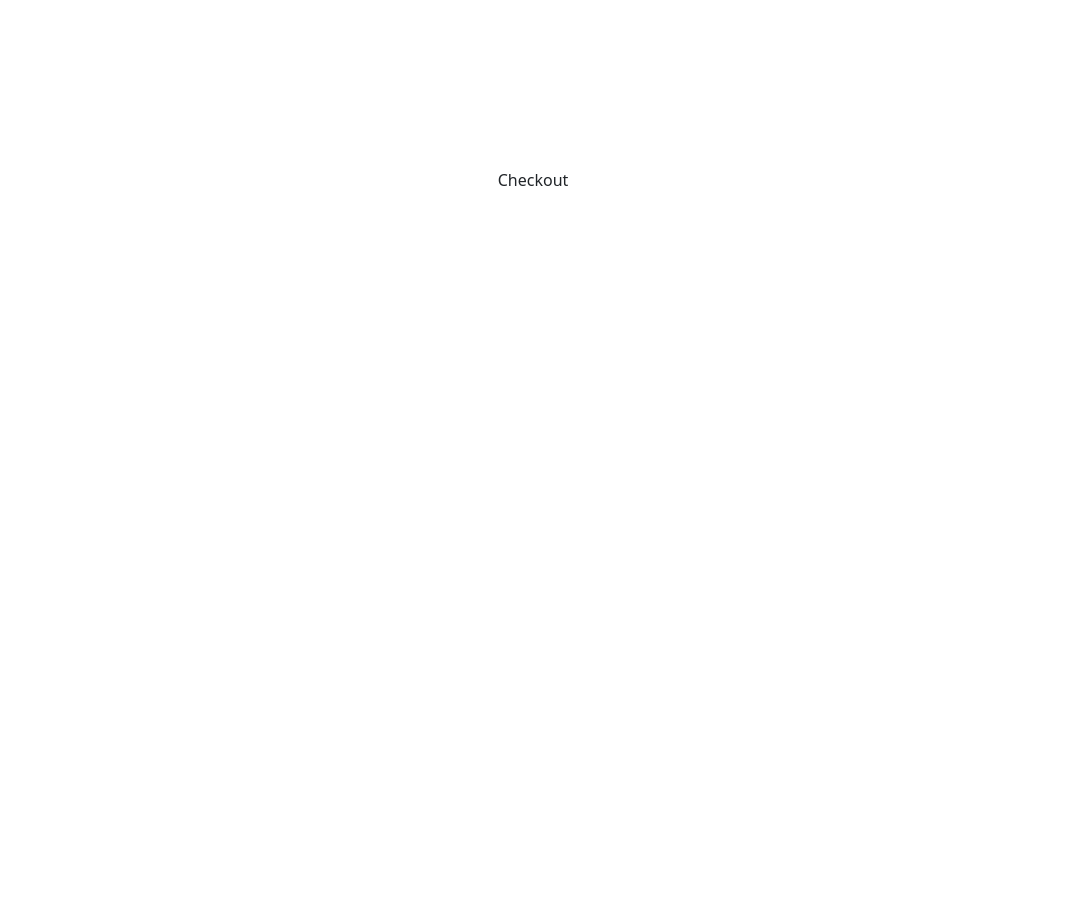
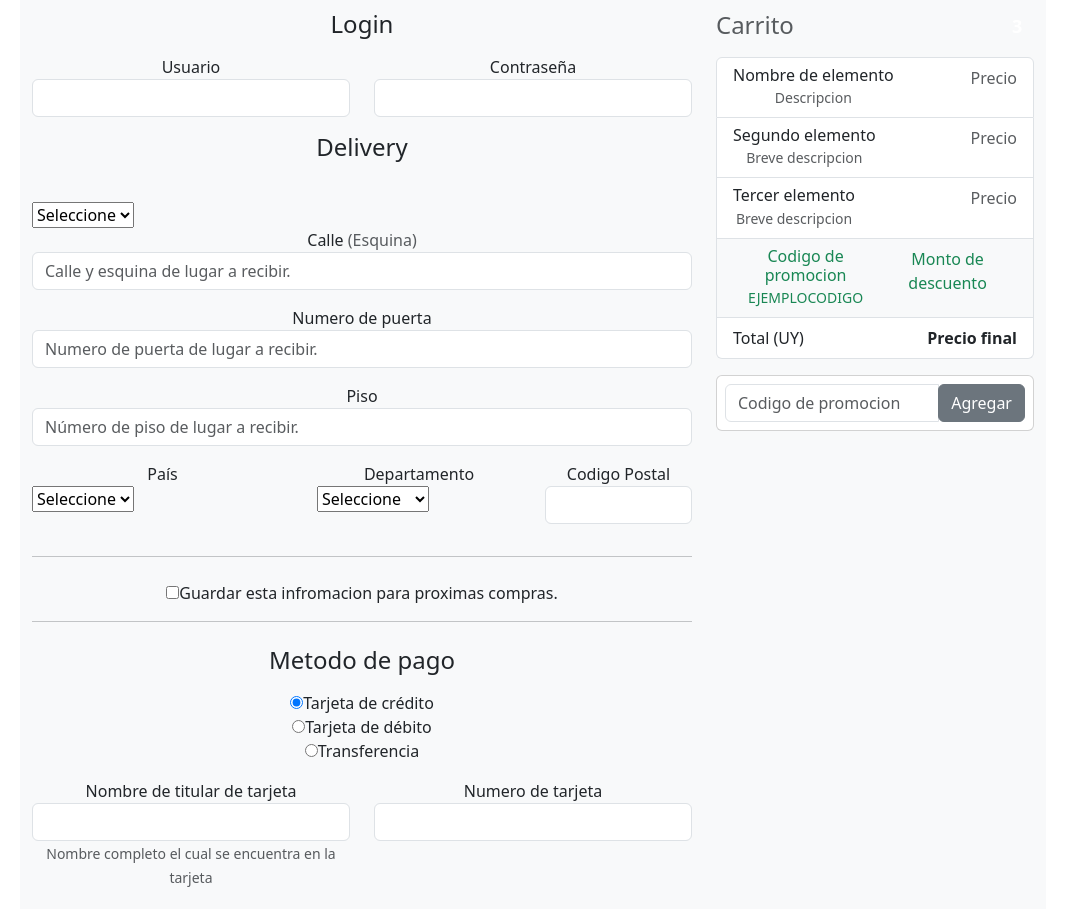
Before and after one commit to socram11/FrontEnd-HA, a React (Vite) app in the folder FrontEndHA/: page /checkout in a window 1280 px wide. Shown: the part 220-1129 px from the top of the page, without its empty margins (107-1172 px from the left). Before the commit the page ends 800 px from the top, so only its background shows below. Built offline with nearby package versions, Linux system fonts and the light colour scheme.

Commit message:
Update Checkout.jsx

```diff
--- a/FrontEndHA/src/pages/Checkout.jsx
+++ b/FrontEndHA/src/pages/Checkout.jsx
@@ -1,7 +1,185 @@
 import React from "react";
 
 const Checkout = () => {
-  return <div>Checkout</div>;
+  return (
+    <div className="min-h-screen bg-light py-5">
+      <div className="container">
+        <div className="py-5 text-center">
+          <h2>Checkout</h2>
+          <p className="lead">
+
+          </p>
+        </div>
+
+        <div className="row">
+          <div className="col-md-4 order-md-2 mb-4">
+            <h4 className="d-flex justify-content-between align-items-center mb-3">
+              <span className="text-muted">Carrito</span>
+              <span className="badge badge-secondary badge-pill">3</span>
+            </h4>
+            <ul className="list-group mb-3">
+              <li className="list-group-item d-flex justify-content-between lh-condensed">
+                <div>
+                  <h6 className="my-0">Nombre de elemento</h6>
+                  <small className="text-muted">Descripcion</small>
+                </div>
+                <span className="text-muted">Precio</span>
+              </li>
+              <li className="list-group-item d-flex justify-content-between lh-condensed">
+                <div>
+                  <h6 className="my-0">Segundo elemento</h6>
+                  <small className="text-muted">Breve descripcion</small>
+                </div>
+                <span className="text-muted">Precio</span>
+              </li>
+              <li className="list-group-item d-flex justify-content-between lh-condensed">
+                <div>
+                  <h6 className="my-0">Tercer elemento </h6>
+                  <small className="text-muted">Breve descripcion</small>
+                </div>
+                <span className="text-muted">Precio</span>
+              </li>
+              <li className="list-group-item d-flex justify-content-between bg-light">
+                <div className="text-success">
+                  <h6 className="my-0">Codigo de promocion</h6>
+                  <small>EJEMPLOCODIGO</small>
+                </div>
+                <span className="text-success">Monto de descuento</span>
+              </li>
+              <li className="list-group-item d-flex justify-content-between">
+                <span>Total (UY)</span>
+                <strong>Precio final</strong>
+              </li>
+            </ul>
+
+            <form className="card p-2">
+              <div className="input-group">
+                <input type="text" className="form-control" placeholder="Codigo de promocion" />
+                <div className="input-group-append">
+                  <button type="submit" className="btn btn-secondary">Agregar</button>
+                </div>
+              </div>
+            </form>
+          </div>
+
+          <div className="col-md-8 order-md-1">
+            <h4 className="mb-3">Login</h4>
+            <form>
+              <div className="row">
+                <div className="col-md-6 mb-3">
+                  <label htmlFor="firstName">Usuario</label>
+                  <input type="text" className="form-control" id="firstName" placeholder="" required />
+                </div>
+                <div className="col-md-6 mb-3">
+                  <label htmlFor="lastName">Contraseña</label>
+                  <input type="text" className="form-control" id="lastName" placeholder="" required />
+                </div>
+              </div>
+
+              <div className="mb-3">
+                <h4 className="mb-3">Delivery</h4>
+                <label htmlFor="delivery"></label>
+                  <select className="custom-select d-block w-full" id="country" required>
+                    <option value="">Seleccione</option>
+                    <option>SI</option>
+                    <option>NO</option>
+                  </select>
+                <label htmlFor="email">Calle <span className="text-muted">(Esquina)</span></label>
+                <input type="email" className="form-control" id="email" placeholder="Calle y esquina de lugar a recibir." />
+              </div>
+
+              <div className="mb-3">
+                <label htmlFor="address">Numero de puerta</label>
+                <input type="text" className="form-control" id="address" placeholder="Numero de puerta de lugar a recibir." required />
+              </div>
+
+              <div className="mb-3">
+                <label htmlFor="address2">Piso <span className="text-muted"></span></label>
+                <input type="text" className="form-control" id="address2" placeholder="Número de piso de lugar a recibir." />
+              </div>
+
+              <div className="row">
+                <div className="col-md-5 mb-3">
+                  <label htmlFor="country">País</label>
+                  <select className="custom-select d-block w-full" id="country" required>
+                    <option value="">Seleccione</option>
+                    <option>Uruguay</option>
+                  </select>
+                </div>
+                <div className="col-md-4 mb-3">
+                  <label htmlFor="state">Departamento </label>
+                  <select className="custom-select d-block w-full" id="state" required>
+                    <option value="">Seleccione</option>
+                    <option>Montevideo</option>
+                  </select>
+                </div>
+                <div className="col-md-3 mb-3">
+                  <label htmlFor="zip">Codigo Postal</label>
+                  <input type="text" className="form-control" id="zip" placeholder="" required />
+                </div>
+              </div>
+
+              <hr className="mb-4" />
+
+              <div className="custom-control custom-checkbox">
+                <input type="checkbox" className="custom-control-input" id="save-info" />
+                <label className="custom-control-label" htmlFor="save-info">
+                   Guardar esta infromacion para proximas compras.
+                </label>
+              </div>
+
+              <hr className="mb-4" />
+
+              <h4 className="mb-3">Metodo de pago</h4>
+
+              <div className="d-block my-3">
+                <div className="custom-control custom-radio">
+                  <input id="credit" name="paymentMethod" type="radio" className="custom-control-input" defaultChecked required />
+                  <label className="custom-control-label" htmlFor="credit">Tarjeta de crédito</label>
+                </div>
+                <div className="custom-control custom-radio">
+                  <input id="debit" name="paymentMethod" type="radio" className="custom-control-input" required />
+                  <label className="custom-control-label" htmlFor="debit">Tarjeta de débito</label>
+                </div>
+                <div className="custom-control custom-radio">
+                  <input id="paypal" name="paymentMethod" type="radio" className="custom-control-input" required />
+                  <label className="custom-control-label" htmlFor="paypal">Transferencia</label>
+                </div>
+              </div>
+
+              <div className="row">
+                <div className="col-md-6 mb-3">
+                  <label htmlFor="cc-name">Nombre de titular de tarjeta</label>
+                  <input type="text" className="form-control" id="cc-name" placeholder="" required />
+                  <small className="text-muted">Nombre completo el cual se encuentra en la tarjeta</small>
+                </div>
+                <div className="col-md-6 mb-3">
+                  <label htmlFor="cc-number">Numero de tarjeta</label>
+                  <input type="text" className="form-control" id="cc-number" placeholder="" required />
+                </div>
+              </div>
+              <div className="row">
+                <div className="col-md-3 mb-3">
+                  <label htmlFor="cc-expiration">Expiracion</label>
+                  <input type="text" className="form-control" id="cc-expiration" placeholder="" required />
+                </div>
+                <div className="col-md-3 mb-3">
+                  <label htmlFor="cc-cvv">CVV</label>
+                  <input type="text" className="form-control" id="cc-cvv" placeholder="" required />
+                </div>
+              </div>
+              <hr className="mb-4" />
+              <button className="btn btn-success btn-lg btn-block" type="submit">Continue para confirmar</button>
+            </form>
+          </div>
+        </div>
+
+        <footer className="my-5 text-muted text-center text-small">
+          <p className="mb-1">&copy;2025 Frutas & Verduras. Todos los derechos reservados.</p>
+        </footer>
+      </div>
+    </div>
+  );
 };
 
 export default Checkout;
```
